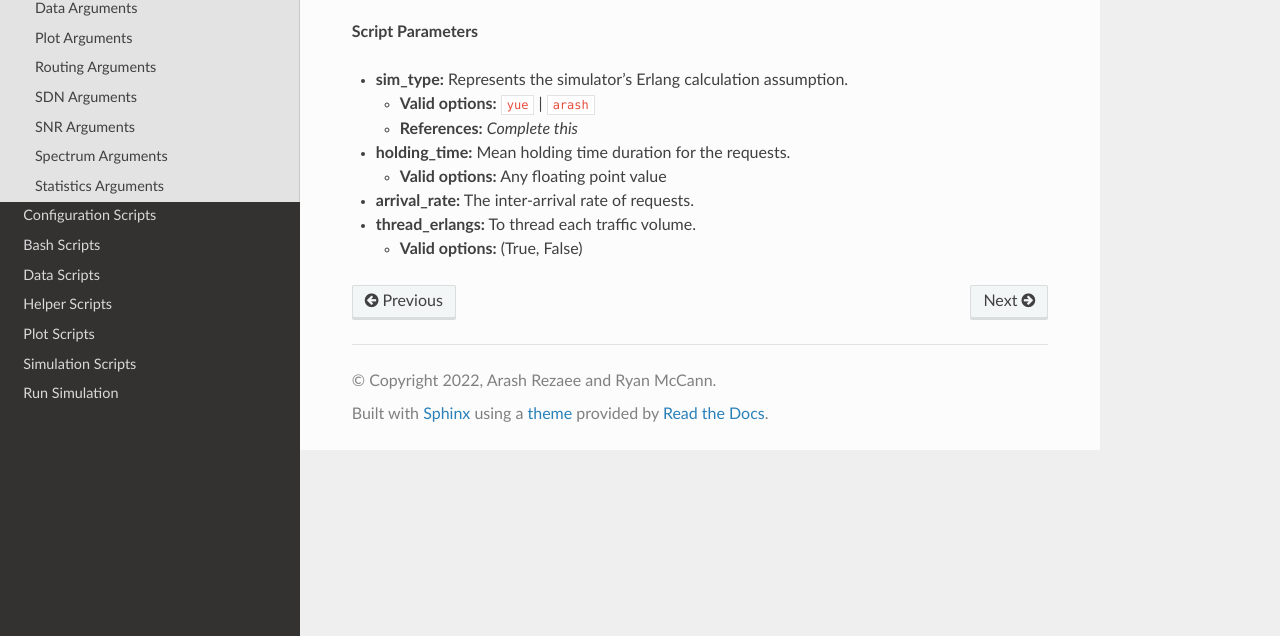
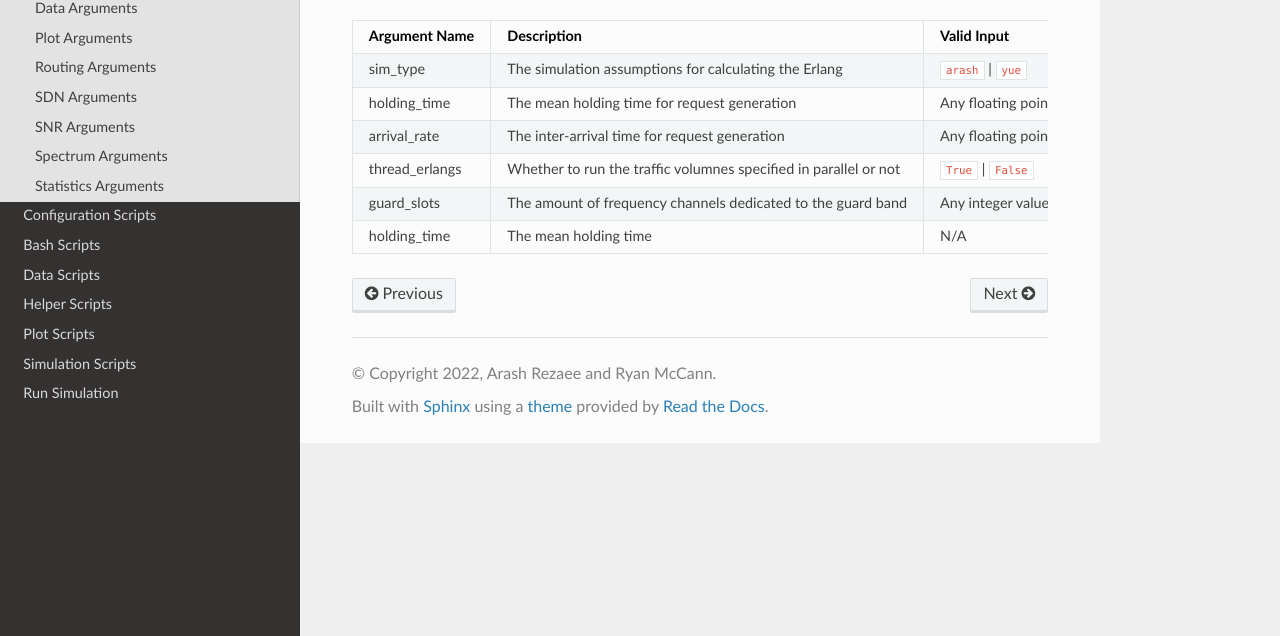
Before and after one commit to SDNNetSim/SDON_simulator, a Sphinx documentation site: the page built from docs/args/config_args.rst, in a window 1280 px wide, cut to the strip 264-900 px from the top of the page. Built offline with Sphinx 7.4.7 and the Read the Docs theme 2.0.0, drawn with Linux system fonts in a browser that asks for light colours; pages that are not in the unit, such as notebooks, are missing from menus.

Commit message:
Create config args table
Listing all the configuration arguments for the simulator in a table.

```diff
--- a/docs/args/config_args.rst
+++ b/docs/args/config_args.rst
@@ -5,20 +5,28 @@ Configuration Arguments
     :members:
     :undoc-members:
 
-**Script Parameters**
+.. list-table::
+   :widths: 25 25 50
+   :header-rows: 1
 
-* **sim_type:** Represents the simulator's Erlang calculation assumption.
-
-  * **Valid options:** ``yue`` | ``arash``
-
-  * **References:** `Complete this`
-
-* **holding_time:** Mean holding time duration for the requests.
-
-  * **Valid options:** Any floating point value
-
-* **arrival_rate:** The inter-arrival rate of requests.
-
-* **thread_erlangs:** To thread each traffic volume.
-
-  * **Valid options:** (True, False)
+   * - Argument Name
+     - Description
+     - Valid Input
+   * - sim_type
+     - The simulation assumptions for calculating the Erlang
+     - ``arash`` | ``yue``
+   * - holding_time
+     - The mean holding time for request generation
+     - Any floating point value
+   * - arrival_rate
+     - The inter-arrival time for request generation
+     - Any floating point value
+   * - thread_erlangs
+     - Whether to run the traffic volumnes specified in parallel or not
+     - ``True`` | ``False``
+   * - guard_slots
+     - The amount of frequency channels dedicated to the guard band
+     - Any integer value
+   * - holding_time
+     - The mean holding time
+     - N/A
```
